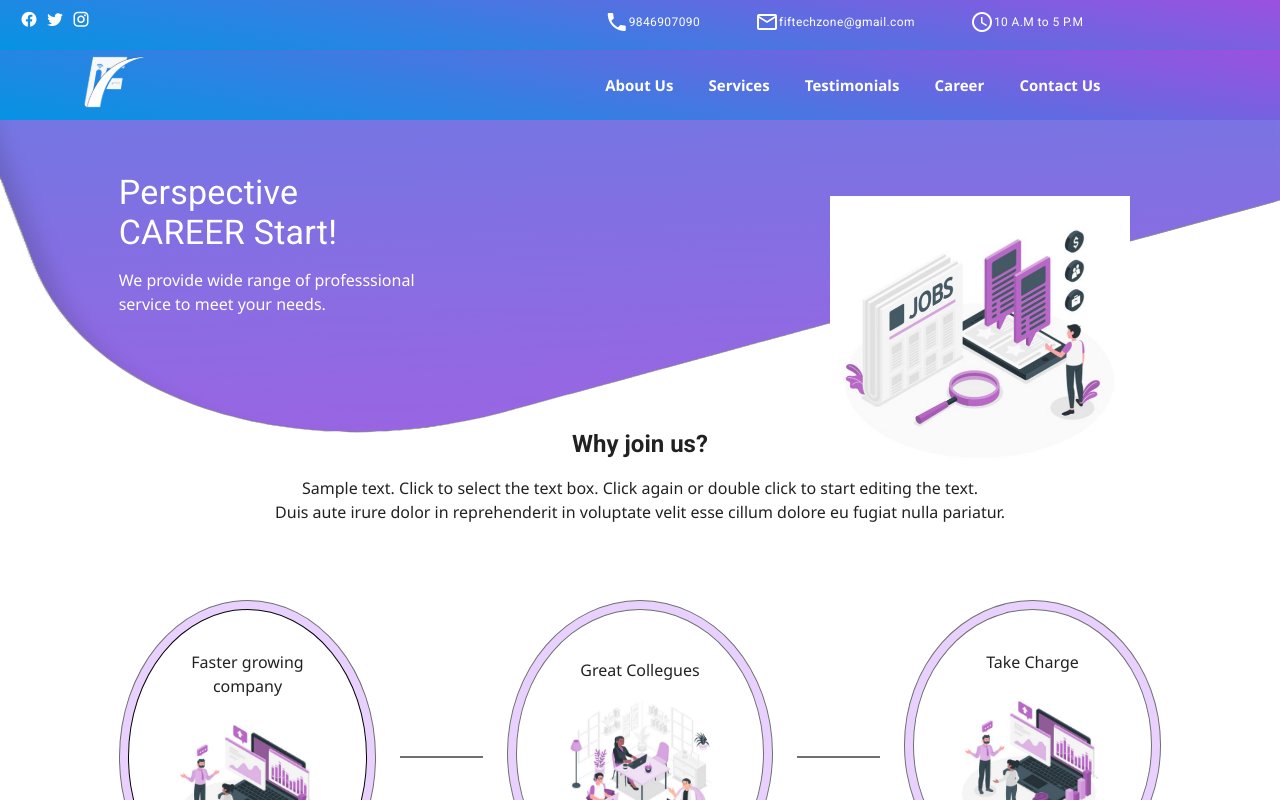
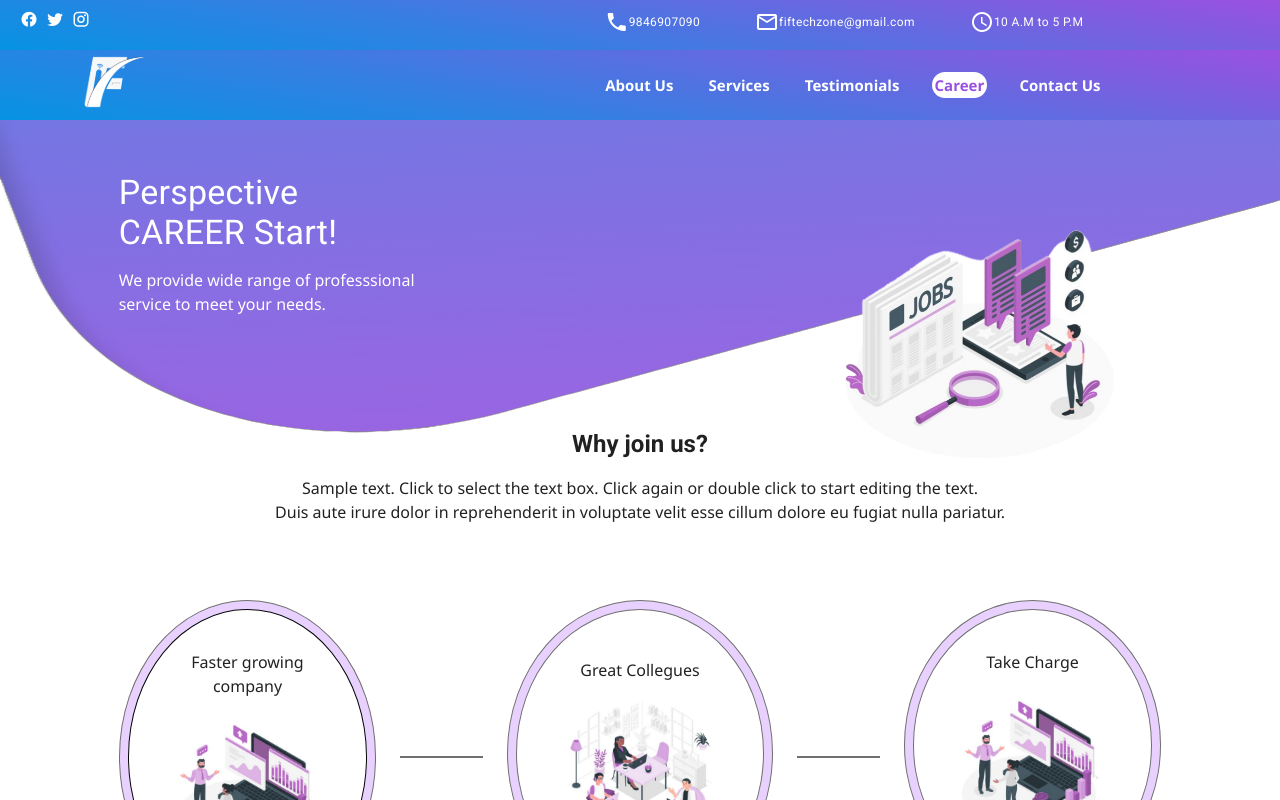
Before and after one commit to sachinbro/fiftech_zone, a Nuxt app: page /career in a window 1280 px wide. Shown: the top 800 px of the page. Built offline with nearby package versions, Linux system fonts and the light colour scheme.

Commit message:
active link property working

```diff
--- a/components/Header.vue
+++ b/components/Header.vue
@@ -61,7 +61,7 @@ export default{
 </script>
 <template>
 <div >
-    <v-app-bar  elevation="0"  height="50"   class="navBackground" >
+    <v-app-bar flat elevation="0"  height="50"   class="navBackground" >
         <div class="d-flex align-start mb-3 ">
             <v-icon v-for="icon in socialIcons" :key="icon" class="mx-1" size="large" dark>mdi-{{icon}}</v-icon>
 
@@ -91,9 +91,9 @@ export default{
     elevation="0"
     height="70"
     >   <div class="pl-16">
-        <nuxt-link to="/">
+        <a href="/">
             <img class="" src="../static/icons/fiftechlogo.svg" height="70px">
-        </nuxt-link>
+        </a>
         </div>
 
         <v-spacer></v-spacer>
@@ -161,4 +161,9 @@ export default{
     .v-navigation-drawer, .v-overlay__scrim {
         z-index: 999999 !important;
         }
+    .nuxt-link-exact-active{
+
+        background-color: white;
+        color: #9B51E0 !important;
+    }
 </style>
--- a/package.json
+++ b/package.json
@@ -16,6 +16,7 @@
     "vue-carousel-3d": "^1.0.1",
     "vue-radial-progress": "^0.3.2",
     "vue-server-renderer": "^2.6.14",
+    "vue-slick-carousel": "^1.0.6",
     "vue-template-compiler": "^2.6.14",
     "vuetify": "^2.6.1",
     "webpack": "^4.46.0"
```
Also changed, not shown: static/sections/Careerpage/Image 47.png, 1 other file (tests, documents, lock files or other folders).
